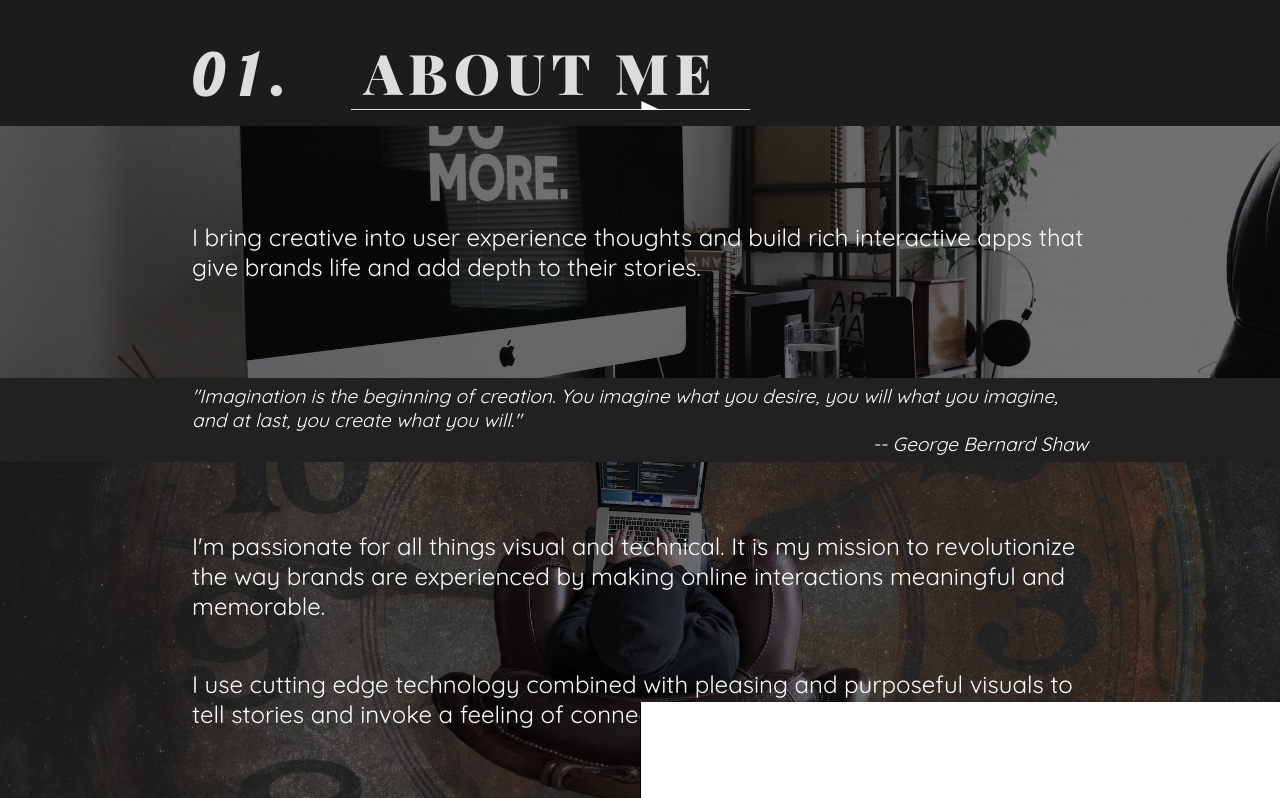
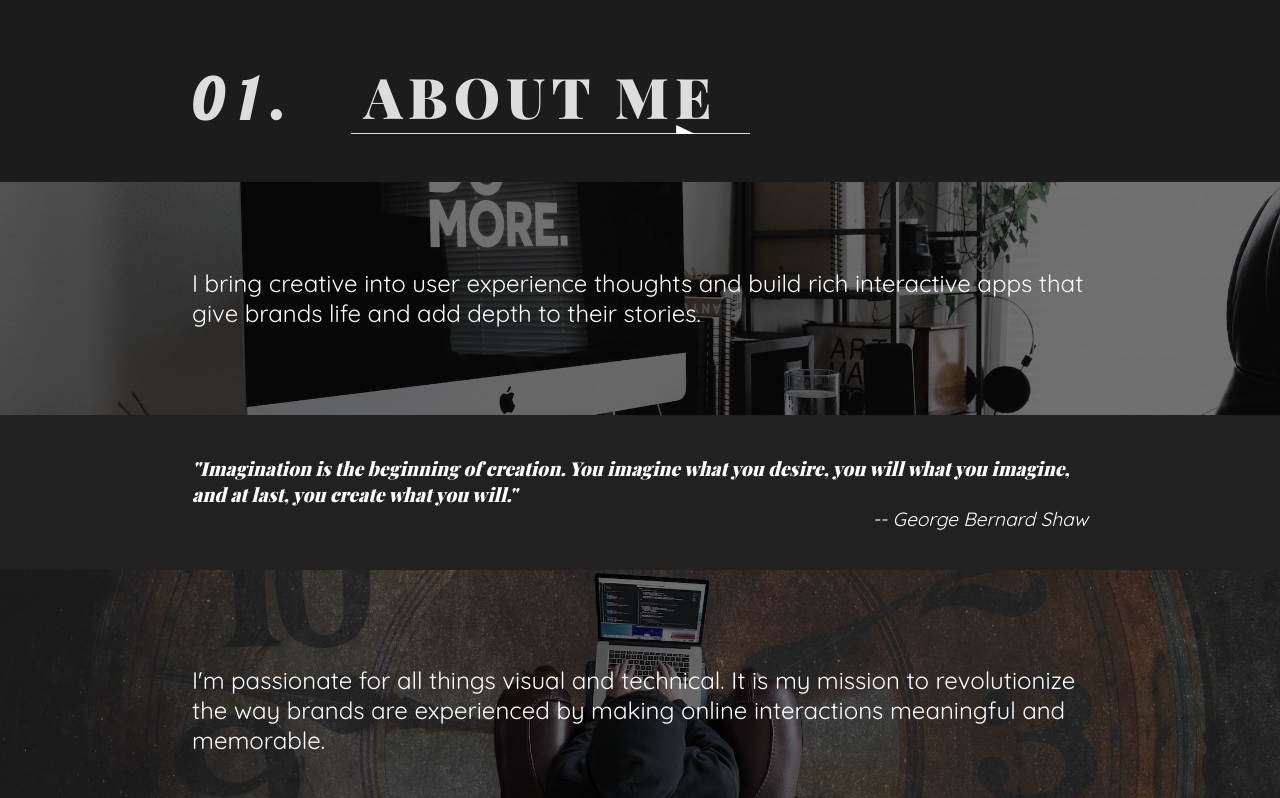
Before and after one commit to codingkix/portfolio, a React (Create React App) app: page / in a window 1280 px wide. Shown: the part 802-1600 px from the top of the page. Built offline with nearby package versions, Linux system fonts and the light colour scheme.

Commit message:
style about

```diff
--- a/src/About.css
+++ b/src/About.css
@@ -1,5 +1,5 @@
 .About {
-	min-height: 100vh;
+	min-height: 120vh;
 	display: flex;
 	flex-direction: column;
 	background-color: #1c1c1c;
@@ -7,7 +7,7 @@
 }
 
 .About-header {
-	padding: 0 10%;
+	padding: 1.5rem 10% 2rem;
 	cursor: pointer;
 	font-size: 3.5rem;
 	align-items: flex-end;
@@ -90,13 +90,27 @@
 }
 
 .About-more-text {
-	flex: 2;
+	flex: 1;
 	display: flex;
 	flex-direction: column;
 	align-items: flex-end;
-	justify-content: center;
-	padding-right: 4rem;
+	padding: 3rem 4rem 0 0;
 	visibility: hidden;
+}
+
+.About-more-text__quote {
+	color: #888;
+	margin: 0;
+	max-width: 30vw;
+}
+
+.About-more-text__quote p:first-child {
+	font-family: 'Playfair Display', serif;
+	font-size: 1.2rem;
+}
+
+.About-more-text__quote p:last-child {
+	text-align: right;
 }
 
 .About-more-text-wrapper {
@@ -139,7 +153,7 @@
 }
 
 .About-more-photos-wrapper {
-	flex: 3;
+	flex: 1;
 	height: 85%;
 	visibility: hidden;
 }
@@ -285,13 +299,17 @@
 .About-section__quote {
 	font-style: italic;
 	margin: 0;
-	flex: 1;
+	height: 20vh;
 	background-color: #212121;
 }
 
 .About-section__quote p {
 	font-size: 1.2rem;
 	margin: 0;
+}
+
+.About-section__quote p:first-child {
+	font-family: 'Playfair Display', serif;
 }
 
 .About-section__quote p:last-child {
@@ -310,7 +328,7 @@
 }
 
 .parallax-1 {
-	flex: 3;
+	height: 30vh;
 }
 
 .parallax-1 .About-section-parallax {
@@ -318,7 +336,7 @@
 }
 
 .parallax-2 {
-	flex: 4;
+	height: 50vh;
 }
 
 .parallax-2 .About-section-parallax {
--- a/src/About.js
+++ b/src/About.js
@@ -1,17 +1,17 @@
-import React, { PureComponent } from "react"
-import cx from "classnames"
-import _ from "lodash"
-import "./SectionHeader.css"
-import "./About.css"
+import React, { PureComponent } from 'react'
+import cx from 'classnames'
+import _ from 'lodash'
+import './SectionHeader.css'
+import './About.css'
 
 const PHOTO_NUM = 4
 let intervalId
 
 const MORE_TEXT = [
-	"Besides implementing applications with beautiful code, I love cooking delicious dishes.",
-	"Same as my pursue the pixel perfect UI design, I have put much hearts into the elegant dish presentations.",
-	"In order to enjoy food without any guilty, I work out a lot. Having conquered Marathon runs strengthen not only my body but also mind.",
-	"To me, cooking and running are more like meditation. If you are fond of any of this, please share your experience with me.",
+	'Besides implementing applications with beautiful code, I love cooking delicious dishes.',
+	'Same as my pursue the pixel perfect UI design, I have put much hearts into the elegant dish presentations.',
+	'In order to enjoy food without any guilty, I work out a lot. Having conquered Marathon runs strengthen not only my body but also mind.',
+	'To me, cooking and running are more like meditation. If you are fond of any of this, please share your experience with me.',
 ]
 class About extends PureComponent {
 	state = {
@@ -34,13 +34,13 @@ class About extends PureComponent {
 				clearInterval(intervalId)
 			}
 		})
-
-		document.getElementById("about").scrollIntoView({ behavior: "smooth" })
+		const { top, left } = document.getElementById('about').getBoundingClientRect()
+		window.scrollBy({ top, left, behavior: 'smooth' })
 	}
 
 	render() {
 		return (
-			<article id="about" className={cx("About", { more: this.state.showMore })}>
+			<article id="about" className={cx('About', { more: this.state.showMore })}>
 				<h3 className="SectionHeader About-header" onClick={this.handleAboutMoreClick}>
 					<label>01.</label>
 					<span className="arrow arrow__left" />
@@ -76,6 +76,10 @@ class About extends PureComponent {
 					</section>
 					<section className="About-more-container">
 						<div className="About-more-text">
+							<blockquote className="About-more-text__quote">
+								<p>“You only live once, but if you do it right, once is enough.”</p>
+								<p>-- Mae West</p>
+							</blockquote>
 							{MORE_TEXT.map((text, index) => {
 								return (
 									<div className="About-more-text-wrapper" key={index}>
```
